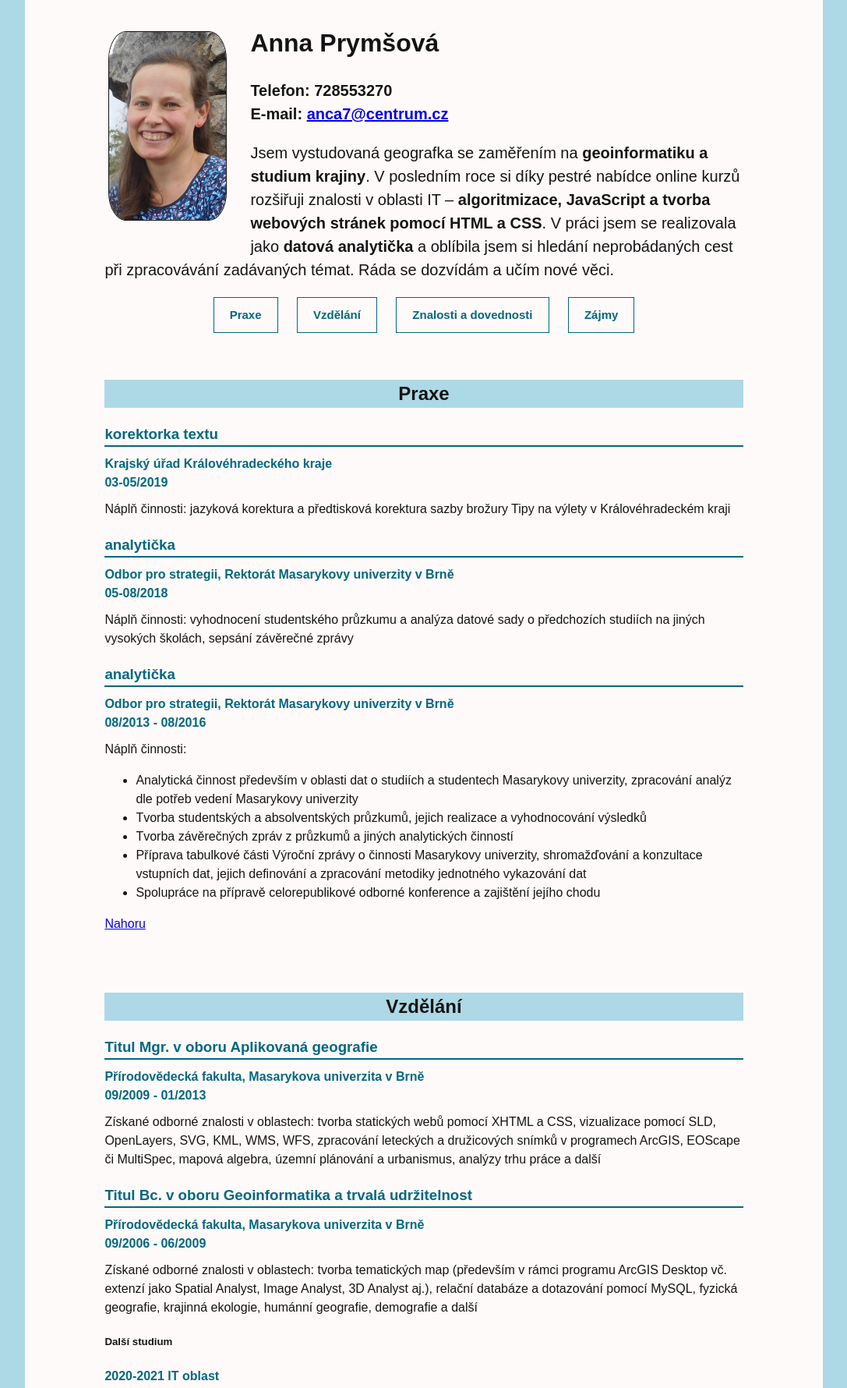
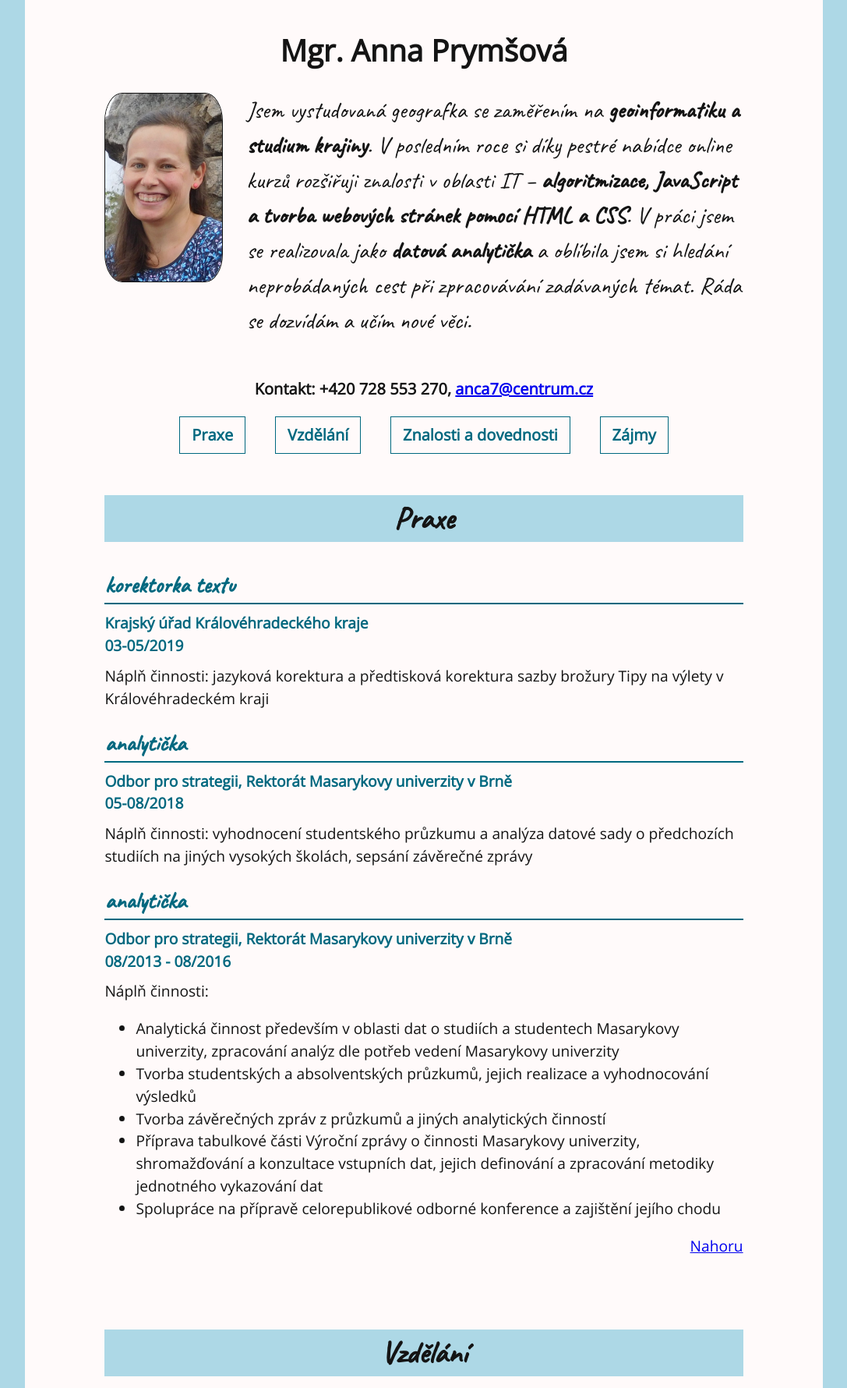
Before and after one commit to Prymsova/ukol1, a plain HTML site: page index.html in a window 1280 px wide. Shown: the part 40-1820 px from the top of the page at 78% size, without its empty margins (96-1183 px from the left). Drawn offline with nearby package versions, Linux system fonts and the light colour scheme.

Commit message:
css komplex, opraveno menu

```diff
--- a/index.html
+++ b/index.html
@@ -1,22 +1,44 @@
 <!DOCTYPE html>
 <html lang="en">
   <head>
-    <meta charset="UTF-8">
-    <meta http-equiv="X-UA-Compatible" content="IE=edge">
-    <meta name="viewport" content="width=device-width, initial-scale=1.0">
-    <title>CV Anna Prymsova</title>
-    <link rel="stylesheet" href="style.css">
+    <meta charset="UTF-8" />
+    <meta http-equiv="X-UA-Compatible" content="IE=edge" />
+    <meta name="viewport" content="width=device-width, initial-scale=1.0" />
+    <title>CV Anna Prymšová</title>
+    <!--<link href="https://fonts.googleapis.com/css2?family=Caveat&display=swap" rel="stylesheet"> -->
+    <link href="https://fonts.googleapis.com/css2?family=Caveat&family=Open+Sans&display=swap" rel="stylesheet">
+    <link rel="stylesheet" href="style.css" />
   </head>
 
   <body>
-
     <!--Hlavička stránky-->
     <header class="hlavicka">
-    <img class="mojeFoto" src="foto/mojeFoto.jpg" alt="fotografie Anny Prymšové">
-    <h1>Anna Prymšová</h1>
-    <p id="vizitka">Telefon: 728553270<br>
-    E-mail: <a href="mailto:anca7@centrum.cz">anca7@centrum.cz</a></p>
-    <p id="kdoJsem">Jsem vystudovaná geografka se zaměřením na <strong>geoinformatiku a studium krajiny</strong>. V posledním roce si díky pestré nabídce online kurzů rozšiřuji znalosti v oblasti IT – <strong>algoritmizace, JavaScript a tvorba webových stránek pomocí HTML a CSS</strong>. V práci jsem se realizovala jako <strong>datová analytička</strong> a oblíbila jsem si hledání neprobádaných cest při zpracovávání zadávaných témat. Ráda se dozvídám a učím nové věci.</p>
+
+      <h1>Mgr. Anna Prymšová</h1>
+
+      <p id="kdoJsem">
+        <img
+        class="mojeFoto"
+        src="foto/mojeFoto.jpg"
+        alt="fotografie Anny Prymšové"
+        />
+        Jsem vystudovaná geografka se zaměřením na
+        <strong>geoinformatiku a studium krajiny</strong>. V posledním roce si
+        díky pestré nabídce online kurzů rozšiřuji znalosti v oblasti IT –
+        <strong
+          >algoritmizace, JavaScript a tvorba webových stránek pomocí HTML a
+          CSS</strong
+        >. V práci jsem se realizovala jako <strong>datová analytička</strong> a
+        oblíbila jsem si hledání neprobádaných cest při zpracovávání zadávaných
+        témat. Ráda se dozvídám a učím nové věci.
+      </p>
+
+    </header>
+
+    <section class="kontaktMenu">
+      <p id="kontakt">
+        Kontakt: +420 728 553 270, <a href="mailto:anca7@centrum.cz">anca7@centrum.cz</a>
+      </p>
 
       <!--menu-->
       <ul class="menu">
@@ -26,12 +48,10 @@
         <li><a href="#zajmy">Zájmy</a></li>
       </ul>
 
-</header>
-
+    </section>
 
     <!--sekce Praxe-->
     <section class="praxe" id="praxe">
-
       <!--název sekce-->
       <h2>Praxe</h2>
 
@@ -39,71 +59,116 @@
       <h3>korektorka textu</h3>
 
       <!--místo a čas-->
-    <h4>Krajský úřad Královéhradeckého kraje<br>
-        03-05/2019</h4>
+      <h4>
+        Krajský úřad Královéhradeckého kraje<br />
+        03-05/2019
+      </h4>
 
       <!--náplň činnosti-->
-        <p>Náplň činnosti: jazyková korektura a předtisková korektura sazby brožury Tipy na výlety v Královéhradeckém kraji</p>
+      <p>
+        Náplň činnosti: jazyková korektura a předtisková korektura sazby brožury
+        Tipy na výlety v Královéhradeckém kraji
+      </p>
 
       <!--název pozice-->
       <h3>analytička</h3>
 
-    <h4>Odbor pro strategii, Rektorát Masarykovy univerzity v Brně<br>
-        05-08/2018</h4>
+      <h4>
+        Odbor pro strategii, Rektorát Masarykovy univerzity v Brně<br />
+        05-08/2018
+      </h4>
 
-        <p>Náplň činnosti: vyhodnocení studentského průzkumu a analýza datové sady o předchozích studiích na jiných vysokých školách, sepsání závěrečné zprávy</p>
-
+      <p>
+        Náplň činnosti: vyhodnocení studentského průzkumu a analýza datové sady
+        o předchozích studiích na jiných vysokých školách, sepsání závěrečné
+        zprávy
+      </p>
 
       <!--název pozice-->
       <h3>analytička</h3>
-    <h4>Odbor pro strategii, Rektorát Masarykovy univerzity v Brně<br>
-        08/2013 - 08/2016</h4>
+      <h4>
+        Odbor pro strategii, Rektorát Masarykovy univerzity v Brně<br />
+        08/2013 - 08/2016
+      </h4>
 
       <p>Náplň činnosti:</p>
       <!--možná ještě změnit obsah v odrážkách podle wordu-->
       <ul>
-            <li>Analytická činnost především v oblasti dat o studiích a studentech Masarykovy univerzity, zpracování analýz dle potřeb vedení Masarykovy univerzity</li>
-            <li>Tvorba studentských a absolventských průzkumů, jejich realizace a vyhodnocování výsledků</li>
-            <li>Tvorba závěrečných zpráv z průzkumů a jiných analytických činností</li>
-            <li>Příprava tabulkové části Výroční zprávy o činnosti Masarykovy univerzity, shromažďování a konzultace vstupních dat, jejich definování a zpracování metodiky jednotného vykazování dat</li>
-            <li>Spolupráce na přípravě celorepublikové odborné konference a zajištění jejího chodu</li>
+        <li>
+          Analytická činnost především v oblasti dat o studiích a studentech
+          Masarykovy univerzity, zpracování analýz dle potřeb vedení Masarykovy
+          univerzity
+        </li>
+        <li>
+          Tvorba studentských a absolventských průzkumů, jejich realizace a
+          vyhodnocování výsledků
+        </li>
+        <li>
+          Tvorba závěrečných zpráv z průzkumů a jiných analytických činností
+        </li>
+        <li>
+          Příprava tabulkové části Výroční zprávy o činnosti Masarykovy
+          univerzity, shromažďování a konzultace vstupních dat, jejich
+          definování a zpracování metodiky jednotného vykazování dat
+        </li>
+        <li>
+          Spolupráce na přípravě celorepublikové odborné konference a zajištění
+          jejího chodu
+        </li>
       </ul>
 
-    <p><a href="#">Nahoru</a></p>
+      <p class="nahoru"><a href="#">Nahoru</a></p>
     </section>
-
 
     <!--sekce Vzdělání-->
     <section class="vzdelani" id="vzdelani">
-
       <h2>Vzdělání</h2>
 
       <h3>Titul Mgr. v oboru Aplikovaná geografie</h3>
-    <h4>Přírodovědecká fakulta, Masarykova univerzita v Brně<br>
-        09/2009 - 01/2013</h4>
-        <p>Získané odborné znalosti v oblastech: tvorba statických webů pomocí XHTML a CSS, vizualizace pomocí SLD, OpenLayers, SVG, KML, WMS, WFS, zpracování leteckých a družicových snímků v programech ArcGIS, EOScape či MultiSpec, mapová algebra, územní plánování a urbanismus, analýzy trhu práce a další</p>
+      <h4>
+        Přírodovědecká fakulta, Masarykova univerzita v Brně<br />
+        09/2009 - 01/2013
+      </h4>
+      <p>
+        Získané odborné znalosti v oblastech: tvorba statických webů pomocí
+        XHTML a CSS, vizualizace pomocí SLD, OpenLayers, SVG, KML, WMS, WFS,
+        zpracování leteckých a družicových snímků v programech ArcGIS, EOScape
+        či MultiSpec, mapová algebra, územní plánování a urbanismus, analýzy
+        trhu práce a další
+      </p>
 
       <h3>Titul Bc. v oboru Geoinformatika a trvalá udržitelnost</h3>
-    <h4>Přírodovědecká fakulta, Masarykova univerzita v Brně<br>
-        09/2006 - 06/2009</h4>
-        <p>Získané odborné znalosti v oblastech: tvorba tematických map (především v rámci programu ArcGIS Desktop vč. extenzí jako Spatial Analyst, Image Analyst, 3D Analyst aj.), relační databáze a dotazování pomocí MySQL, fyzická geografie, krajinná ekologie, humánní geografie, demografie a další</p>
+      <h4>
+        Přírodovědecká fakulta, Masarykova univerzita v Brně<br />
+        09/2006 - 06/2009
+      </h4>
+      <p>
+        Získané odborné znalosti v oblastech: tvorba tematických map (především
+        v rámci programu ArcGIS Desktop vč. extenzí jako Spatial Analyst, Image
+        Analyst, 3D Analyst aj.), relační databáze a dotazování pomocí MySQL,
+        fyzická geografie, krajinná ekologie, humánní geografie, demografie a
+        další
+      </p>
 
-    <h5>Další studium</h5>
+      <h3>Další studium</h3>
       <h4>2020-2021 IT oblast</h4>
-    <p>jednodenní kurzy od Czechitas na témata Algoritmizace, Manuální testování, JavaScript, tvorba webových stránek pomocí HTML a CSS</p>
+      <p>
+        jednodenní kurzy od Czechitas na témata Algoritmizace, Manuální
+        testování, JavaScript, tvorba webových stránek pomocí HTML a CSS
+      </p>
       <h4>jaro 2019 geoinformatika, program ArcGIS</h4>
-    <p>certifikované online kurzy od ESRI Academy: DIY Geo Apps, Cartography</p>
+      <p>
+        certifikované online kurzy od ESRI Academy: DIY Geo Apps, Cartography
+      </p>
 
-    <p><a href="#">Nahoru</a></p>
+      <p class="nahoru"><a href="#">Nahoru</a></p>
     </section>
-
 
     <!--sekce Znalosti a dovednosti-->
     <section class="znalostiADovednosti" id="znalostiADovednosti">
-
       <h2>Znalosti a dovednosti</h2>
 
-    <h5>Jazyková výbava (pro záminku vložení tabulky)</h5>
+      <h3>Jazyková výbava (pro záminku vložení tabulky)</h3>
       <table>
         <tr>
           <th>Jazyk</th>
@@ -123,24 +188,32 @@
         </tr>
       </table>
 
-    <h5>Další znalosti a dovednosti</h5>
+      <h3>Další znalosti a dovednosti</h3>
       <ul>
         <li>řidičský průkaz sk. B, momentálně ve stavu hibernace</li>
-        <li>dobré komunikativní a organizační dovednosti (např. realizace workshopu se zástupci fakult Masarykovy univerzity)</li>
+        <li>
+          dobré komunikativní a organizační dovednosti (např. realizace
+          workshopu se zástupci fakult Masarykovy univerzity)
+        </li>
         <li>pečlivost, perfekcionalismus, důraz na detail</li>
         <li>zodpovědnost, samostatnost</li>
         <li>výborná paměť v kombinaci s analytickým myšlením</li>
-        <li>schopnost hledat nové úhly pohledy či způsoby zpracování daného tématu</li>
-        <li>vysvětlování a doučování probírané látky na gymnáziu (chemie) i na vysoké škole (statistika a prostorové analýzy, digitální zpracování obrazu aj.), tvorba metodických materiálů (např. metodika k podkladovým datům, postup pro zpracování analýz)</li>
+        <li>
+          schopnost hledat nové úhly pohledy či způsoby zpracování daného tématu
+        </li>
+        <li>
+          vysvětlování a doučování probírané látky na gymnáziu (chemie) i na
+          vysoké škole (statistika a prostorové analýzy, digitální zpracování
+          obrazu aj.), tvorba metodických materiálů (např. metodika k
+          podkladovým datům, postup pro zpracování analýz)
+        </li>
       </ul>
 
-    <p><a href="#">Nahoru</a></p>
+      <p class="nahoru"><a href="#">Nahoru</a></p>
     </section>
-
 
     <!--sekce Zájmy-->
     <section class="zajmy" id="zajmy">
-
       <h2>Zájmy</h2>
 
       <ul>
@@ -153,15 +226,15 @@
         <li>české pivo</li>
       </ul>
 
-    <p><a href="#">Nahoru</a></p>
+      <p class="nahoru"><a href="#">Nahoru</a></p>
     </section>
-
 
     <!--Patička stránky-->
     <footer class="paticka">
-    <p>© 2021 Anna Prymšová, pod laskavým vedením týmu <a href="http://czechitas.cz">Czechitas</a></p>
+      <p>
+        © 2021 Anna Prymšová, pod laskavým vedením týmu
+        <a href="http://czechitas.cz">Czechitas</a>
+      </p>
     </footer>
-
-
   </body>
 </html>
--- a/style.css
+++ b/style.css
@@ -1,6 +1,7 @@
 body {
     color: #141414;
-    font-family: sans-serif;
+    font-family: 'Open Sans', sans-serif;
+    font-size: larger;
     line-height: 1.5;
     margin: 30px 10%;
     background-color: lightblue;
@@ -12,21 +13,26 @@ section {
     background-color: #FFFAFA;
 }
 
+.kontaktMenu {
+    padding: 0 10%;
+}
+
 .hlavicka {
     padding: 20px 10%;
     overflow: auto;
-    /*border: 2px solid #141414;*/
     /*margin: 30px 10%;*/
     background: snow;
 }
 
-#vizitka {
+#kontakt {
     font-size: 20px;
     font-weight: bold;
+    text-align: center;
 }
 
 #kdoJsem {
-    font-size: 20px;
+    font-size: 30px;
+    font-family: 'Caveat', cursive;
 }
 
 .mojeFoto {
@@ -34,27 +40,31 @@ section {
     border-radius: 15%;
     border: 1px solid #141414;
     float: left;
-    margin: 30px 30px 30px 5px;
+    margin: 0px 30px 30px 0px;
 }
 
 .menu {
+    padding: 0px;
     margin: 0px;
-    padding: 0px;
     text-align: center;
 }
 
 .menu li {
     display: inline-block;
-    border: 1px solid #00687f;
+    margin: 0px 2%;
+/*    border: 1px solid #00687f;
     padding: 10px;
-    margin: 0px 10px;
+    margin: 0px 1%;*/
 }
+
 .menu a {
+    display: inline-block;
     text-decoration: none;
     color: #00687f;
-    font-size: 15px;
+    font-size: 20px;
     font-weight: bold;
-    padding: 10px;
+    padding: 8px 15px;
+    border: 1px solid #00687f;
 }
 
 .menu a:hover,
@@ -74,6 +84,10 @@ section {
     margin: 0px;
 }
 
+h1 {
+    text-align: center;
+}
+
 h3,
 h4 {
     color: #00687f;
@@ -82,11 +96,15 @@ h4 {
 h2 {
     background-color: lightblue;
     text-align: center;
+    font-family: 'Caveat', cursive;
+    font-size: 40px;
 }
 
 h3 {
     border-bottom: 2px solid #00687f;
     margin: 20px 0px 0px 0px;
+    font-family: 'Caveat', cursive;
+    font-size: 30px;
 }
 h4 {
     margin: 10px 0px;
@@ -95,5 +113,29 @@ p {
     margin-top: 0px;
 }
 
+table {
+    border-collapse: collapse;
+    border: 2px solid #00687f;
+    margin: 10px 0px;
+}
+
+th {
+    background-color: #e8f4f8;
+}
+
+th,
+td {
+    padding: 8px;
+    text-align: left;
+    border: 1px solid #00687f;
+  }
+
+tr:hover {
+    background-color: #e8f4f8;
+}
+
+.nahoru {
+    text-align: right;
+}
 
 /* https://www.color-hex.com/color/add8e6 */
```
Lines whose indentation alone changed are shown as unchanged.
